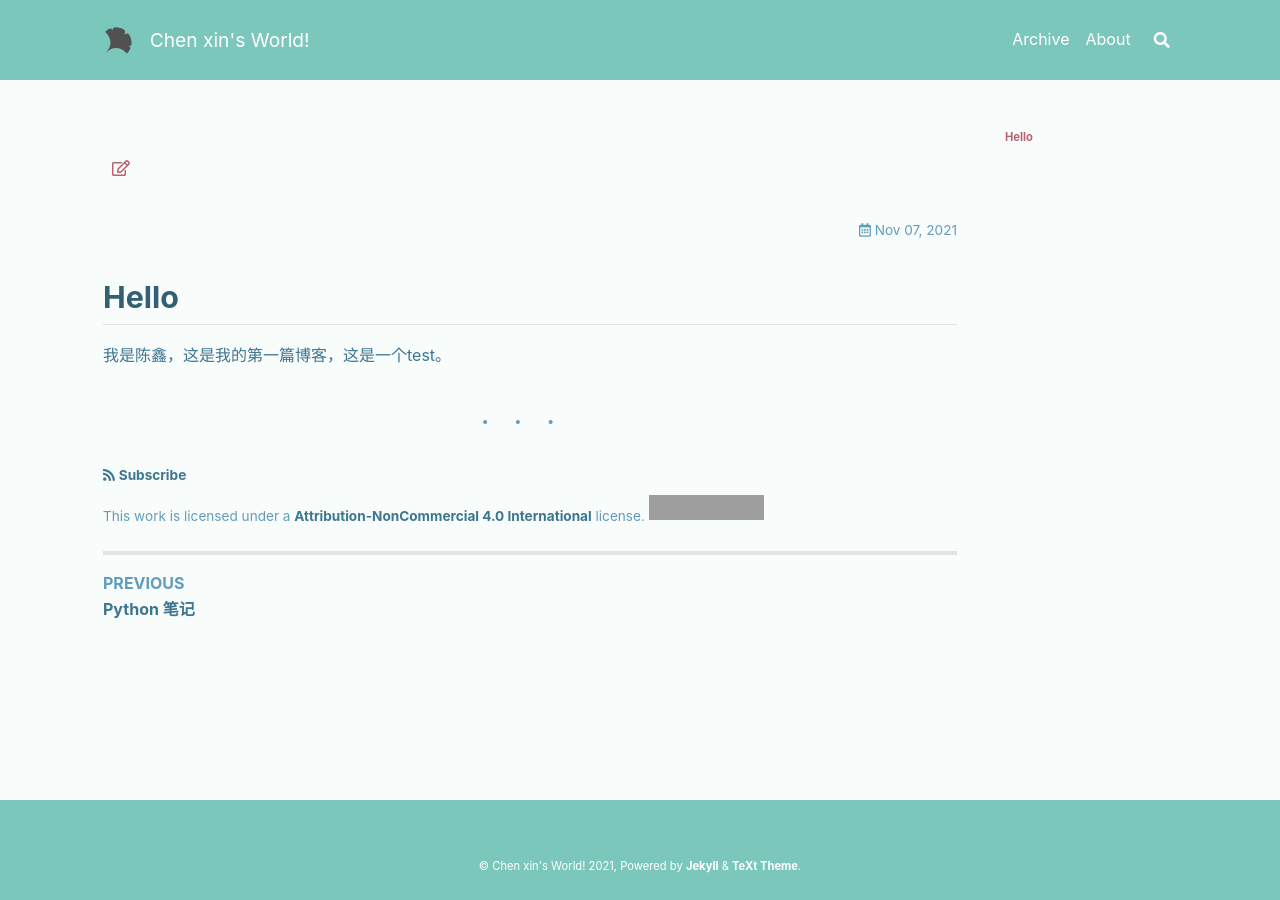
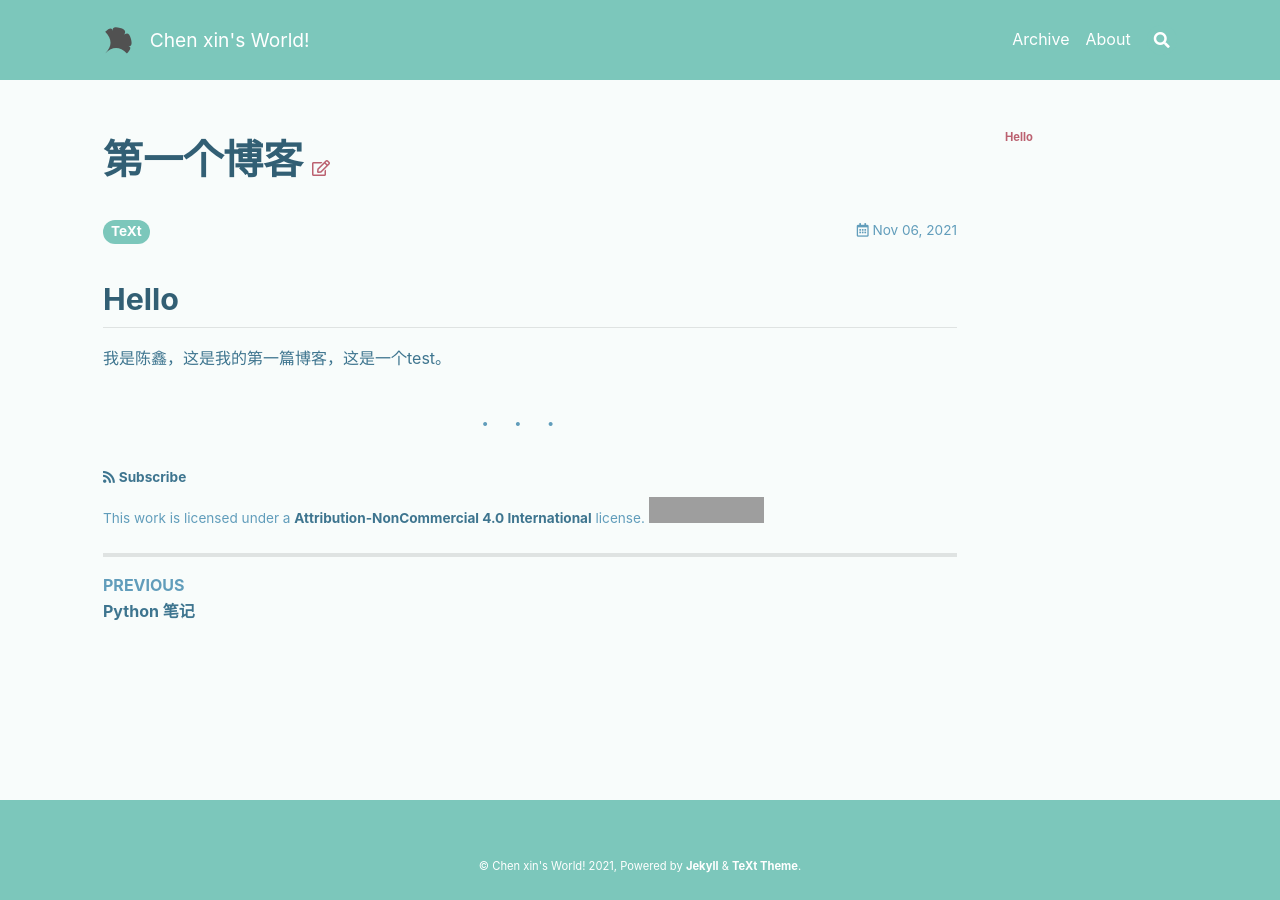
Before and after one commit to Omnitrix4/chenxin.github.io, a Jekyll site: the page built from _posts/2021-11-06-myFirstBlog.md, in a window 1280 px wide. Built offline with Jekyll 4.4.1, drawn with Linux system fonts in a browser that asks for light colours; nearby versions of some CDN libraries; grey boxes are pictures that could not be loaded.

```diff
--- a/_posts/2021-11-06-myFirstBlog.md
+++ b/_posts/2021-11-06-myFirstBlog.md
@@ -1,5 +1,5 @@
 ---
-title:my first
+title: 第一个博客
 tags: TeXt
 ---
 
```
